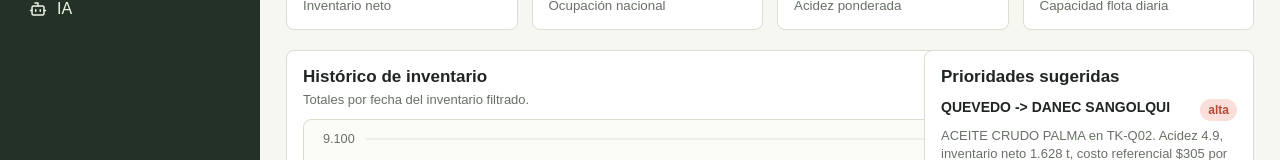
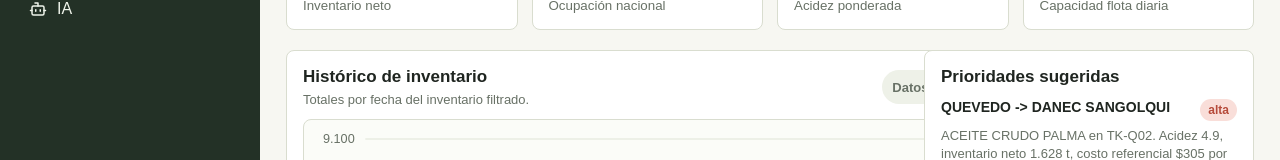
Before and after one commit to dmyandun/inventario-mp-app, a Next.js app: page / in a window 1280 px wide. Shown: the part 220-380 px from the top of the page. Built offline with nearby package versions, Linux system fonts and the light colour scheme.

Commit message:
Add inventory chart hover details

```diff
--- a/src/app/globals.css
+++ b/src/app/globals.css
@@ -221,6 +221,32 @@ button {
   min-width: 0;
 }
 
+.history-actions {
+  display: flex;
+  align-items: center;
+  justify-content: flex-end;
+  gap: 8px;
+  flex-wrap: wrap;
+}
+
+.source-badge {
+  min-height: 34px;
+  display: inline-flex;
+  align-items: center;
+  border-radius: 999px;
+  padding: 7px 10px;
+  background: #eef1e8;
+  color: var(--muted);
+  font-size: 13px;
+  font-weight: 700;
+  white-space: nowrap;
+}
+
+.source-badge.live {
+  background: #dceff1;
+  color: var(--teal);
+}
+
 .trend {
   min-height: 34px;
   display: inline-flex;
@@ -290,6 +316,43 @@ button {
   fill: var(--blue);
   stroke: #fff;
   stroke-width: 2;
+}
+
+.chart-hit-group {
+  outline: none;
+}
+
+.chart-hit-area {
+  fill: transparent;
+  cursor: crosshair;
+}
+
+.hover-line {
+  stroke: #899284;
+  stroke-width: 1;
+  stroke-dasharray: 4 4;
+}
+
+.chart-tooltip {
+  pointer-events: none;
+}
+
+.chart-tooltip rect {
+  fill: #ffffff;
+  stroke: #cfd6c6;
+  stroke-width: 1;
+  filter: drop-shadow(0 8px 16px rgba(31, 37, 32, 0.16));
+}
+
+.chart-tooltip text {
+  fill: #344036;
+  font-size: 12px;
+}
+
+.chart-tooltip .tooltip-title {
+  fill: var(--ink);
+  font-size: 13px;
+  font-weight: 700;
 }
 
 .legend {
--- a/src/app/page.tsx
+++ b/src/app/page.tsx
@@ -26,6 +26,7 @@ const refineryName = "DANEC SANGOLQUI";
 
 export default function Home() {
   const [rows, setRows] = useState<InventoryRow[]>(sampleInventory);
+  const [dataSource, setDataSource] = useState<"demo" | "excel">("demo");
   const [fleet, setFleet] = useState<FleetInput>({
     unidades: 12,
     toneladasPorUnidad: 28,
@@ -56,6 +57,7 @@ export default function Home() {
     if (!file) return;
     const parsed = await parseInventoryWorkbook(file);
     setRows(parsed);
+    setDataSource("excel");
   }
 
   async function askAi(customQuestion = question) {
@@ -175,6 +177,7 @@ export default function Home() {
             setFleet={setFleet}
             recommendations={recommendations}
             history={inventoryHistory}
+            dataSource={dataSource}
           />
         )}
 
@@ -221,7 +224,8 @@ function InventoryView({
   fleet,
   setFleet,
   recommendations,
-  history
+  history,
+  dataSource
 }: {
   rows: InventoryRow[];
   products: string[];
@@ -231,11 +235,12 @@ function InventoryView({
   setFleet: (value: FleetInput) => void;
   recommendations: ReturnType<typeof buildRecommendations>;
   history: Array<{ date: string; disponible: number; inventario: number; capacidad: number }>;
+  dataSource: "demo" | "excel";
 }) {
   return (
     <section className="grid content-grid">
       <div className="grid">
-        <InventoryHistoryChart history={history} />
+        <InventoryHistoryChart history={history} dataSource={dataSource} />
         <div className="card">
           <div className="section-title">
             <h3>Inventario por tanque</h3>
@@ -272,10 +277,14 @@ function InventoryView({
 }
 
 function InventoryHistoryChart({
-  history
+  history,
+  dataSource
 }: {
   history: Array<{ date: string; disponible: number; inventario: number; capacidad: number }>;
+  dataSource: "demo" | "excel";
 }) {
+  const [hoveredIndex, setHoveredIndex] = useState<number | null>(null);
+
   if (history.length === 0) {
     return (
       <div className="card history-card">
@@ -300,12 +309,20 @@ function InventoryHistoryChart({
   const latest = history[history.length - 1];
   const first = history[0];
   const change = latest && first ? latest.disponible - first.disponible : 0;
+  const hoveredPoint = hoveredIndex === null ? null : history[hoveredIndex];
 
   const xFor = (index: number) =>
     padding.left + (history.length === 1 ? plotWidth / 2 : (index / (history.length - 1)) * plotWidth);
   const yFor = (value: number) => padding.top + plotHeight - (value / maxValue) * plotHeight;
   const lineFor = (key: "disponible" | "inventario") =>
     history.map((point, index) => `${index === 0 ? "M" : "L"} ${xFor(index)} ${yFor(point[key])}`).join(" ");
+  const tooltipWidth = 188;
+  const tooltipHeight = 104;
+  const tooltipX = hoveredIndex === null ? 0 : Math.min(width - tooltipWidth - 10, Math.max(10, xFor(hoveredIndex) - tooltipWidth / 2));
+  const tooltipY =
+    hoveredIndex === null
+      ? 0
+      : Math.max(10, Math.min(height - tooltipHeight - 10, yFor(history[hoveredIndex].disponible) - tooltipHeight - 12));
 
   return (
     <div className="card history-card">
@@ -314,12 +331,17 @@ function InventoryHistoryChart({
           <h3>Histórico de inventario</h3>
           <p className="section-note">Totales por fecha del inventario filtrado.</p>
         </div>
-        <div className={`trend ${change < 0 ? "down" : "up"}`}>
-          <LineChart size={16} />
-          {change === 0 ? "Sin variación" : `${change > 0 ? "+" : ""}${format(change)} t`}
+        <div className="history-actions">
+          <span className={`source-badge ${dataSource === "excel" ? "live" : ""}`}>
+            {dataSource === "excel" ? "Excel cargado" : "Datos demo"}
+          </span>
+          <div className={`trend ${change < 0 ? "down" : "up"}`}>
+            <LineChart size={16} />
+            {change === 0 ? "Sin variación" : `${change > 0 ? "+" : ""}${format(change)} t`}
+          </div>
         </div>
       </div>
-      <div className="chart-wrap" aria-label="Grafico historico de inventario">
+      <div className="chart-wrap" aria-label="Grafico historico de inventario" onMouseLeave={() => setHoveredIndex(null)}>
         <svg viewBox={`0 0 ${width} ${height}`} role="img">
           {yTicks.map((tick) => (
             <g key={tick}>
@@ -332,9 +354,22 @@ function InventoryHistoryChart({
           <path d={lineFor("inventario")} className="chart-line inventory-line" />
           <path d={lineFor("disponible")} className="chart-line available-line" />
           {history.map((point, index) => (
-            <g key={point.date}>
-              <circle cx={xFor(index)} cy={yFor(point.inventario)} r="4" className="inventory-dot" />
-              <circle cx={xFor(index)} cy={yFor(point.disponible)} r="4" className="available-dot" />
+            <g
+              key={point.date}
+              className="chart-hit-group"
+              onMouseEnter={() => setHoveredIndex(index)}
+              onFocus={() => setHoveredIndex(index)}
+              tabIndex={0}
+            >
+              <rect
+                x={xFor(index) - Math.max(18, plotWidth / Math.max(history.length, 1) / 2)}
+                y={padding.top}
+                width={Math.max(36, plotWidth / Math.max(history.length, 1))}
+                height={plotHeight}
+                className="chart-hit-area"
+              />
+              <circle cx={xFor(index)} cy={yFor(point.inventario)} r={hoveredIndex === index ? "6" : "4"} className="inventory-dot" />
+              <circle cx={xFor(index)} cy={yFor(point.disponible)} r={hoveredIndex === index ? "6" : "4"} className="available-dot" />
               {(index === 0 || index === history.length - 1 || history.length <= 4) && (
                 <text x={xFor(index)} y={height - 10} textAnchor="middle">
                   {shortDate(point.date)}
@@ -342,6 +377,25 @@ function InventoryHistoryChart({
               )}
             </g>
           ))}
+          {hoveredIndex !== null && hoveredPoint && (
+            <g className="chart-tooltip">
+              <line
+                x1={xFor(hoveredIndex)}
+                x2={xFor(hoveredIndex)}
+                y1={padding.top}
+                y2={padding.top + plotHeight}
+                className="hover-line"
+              />
+              <rect x={tooltipX} y={tooltipY} width={tooltipWidth} height={tooltipHeight} rx="8" />
+              <text x={tooltipX + 12} y={tooltipY + 22} className="tooltip-title">
+                {longDate(hoveredPoint.date)}
+              </text>
+              <text x={tooltipX + 12} y={tooltipY + 44}>Disponible: {format(hoveredPoint.disponible)} t</text>
+              <text x={tooltipX + 12} y={tooltipY + 62}>Inventario: {format(hoveredPoint.inventario)} t</text>
+              <text x={tooltipX + 12} y={tooltipY + 80}>Capacidad: {format(hoveredPoint.capacidad)} t</text>
+              <text x={tooltipX + 12} y={tooltipY + 98}>Ocupación: {occupancyRate(hoveredPoint).toFixed(1)}%</text>
+            </g>
+          )}
         </svg>
       </div>
       <div className="legend">
@@ -635,6 +689,16 @@ function shortDate(value: string) {
   return parsed.toLocaleDateString("es-EC", { day: "2-digit", month: "short" });
 }
 
+function longDate(value: string) {
+  const parsed = new Date(value);
+  if (Number.isNaN(parsed.getTime())) return value;
+  return parsed.toLocaleDateString("es-EC", { day: "2-digit", month: "long", year: "numeric" });
+}
+
+function occupancyRate(point: { disponible: number; capacidad: number }) {
+  return point.capacidad > 0 ? (point.disponible / point.capacidad) * 100 : 0;
+}
+
 function sum(values: number[]) {
   return values.reduce((total, value) => total + value, 0);
 }
```
